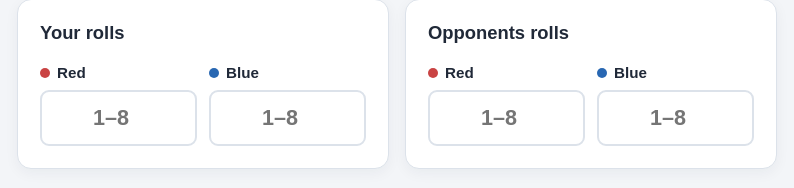
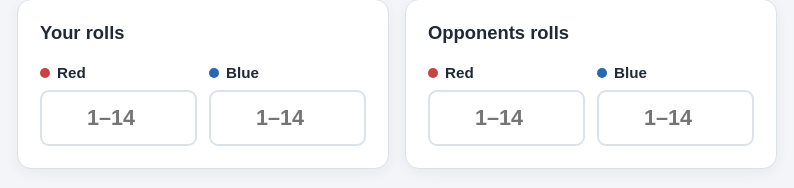
Before and after one commit to StephenCochraneSage/Aloft-Melee-Combat, a plain HTML site: page index.html in a window 1280 px wide. Shown: the part 168-356 px from the top of the page, 243-1037 px from the left. Drawn offline with Linux system fonts and the light colour scheme.

Commit message:
update to fix intent dice range

```diff
--- a/index.html
+++ b/index.html
@@ -22,11 +22,11 @@
         <div class="dice-fields">
           <label class="dice-field red-field" for="your-red">
             <span class="dice-label"><span class="die-dot red-dot"></span>Red</span>
-            <input id="your-red" type="number" min="1" max="14"step="1" inputmode="numeric" placeholder="1–8">
+            <input id="your-red" type="number" min="1" max="14" step="1" inputmode="numeric" placeholder="1–14">
           </label>
           <label class="dice-field blue-field" for="your-blue">
             <span class="dice-label"><span class="die-dot blue-dot"></span>Blue</span>
-            <input id="your-blue" type="number" min="1" max="14" step="1" inputmode="numeric" placeholder="1–8">
+            <input id="your-blue" type="number" min="1" max="14" step="1" inputmode="numeric" placeholder="1–14">
           </label>
         </div>
       </div>
@@ -36,11 +36,11 @@
         <div class="dice-fields">
           <label class="dice-field red-field" for="opponent-red">
             <span class="dice-label"><span class="die-dot red-dot"></span>Red</span>
-            <input id="opponent-red" type="number" min="1" max="14" step="1" inputmode="numeric" placeholder="1–8">
+            <input id="opponent-red" type="number" min="1" max="14" step="1" inputmode="numeric" placeholder="1–14">
           </label>
           <label class="dice-field blue-field" for="opponent-blue">
             <span class="dice-label"><span class="die-dot blue-dot"></span>Blue</span>
-            <input id="opponent-blue" type="number" min="1" max="14" step="1" inputmode="numeric" placeholder="1–8">
+            <input id="opponent-blue" type="number" min="1" max="14" step="1" inputmode="numeric" placeholder="1–14">
           </label>
         </div>
       </div>
```
